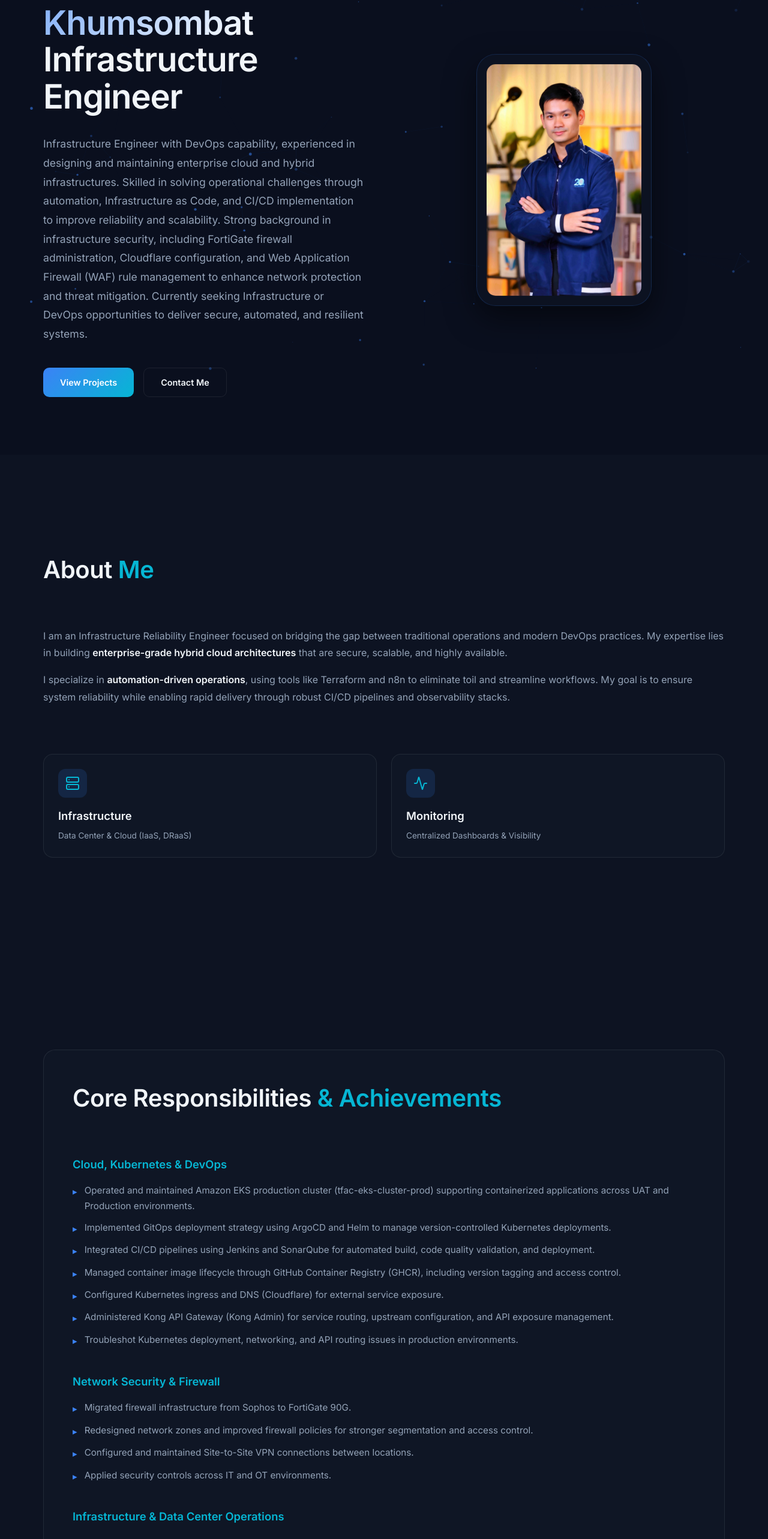
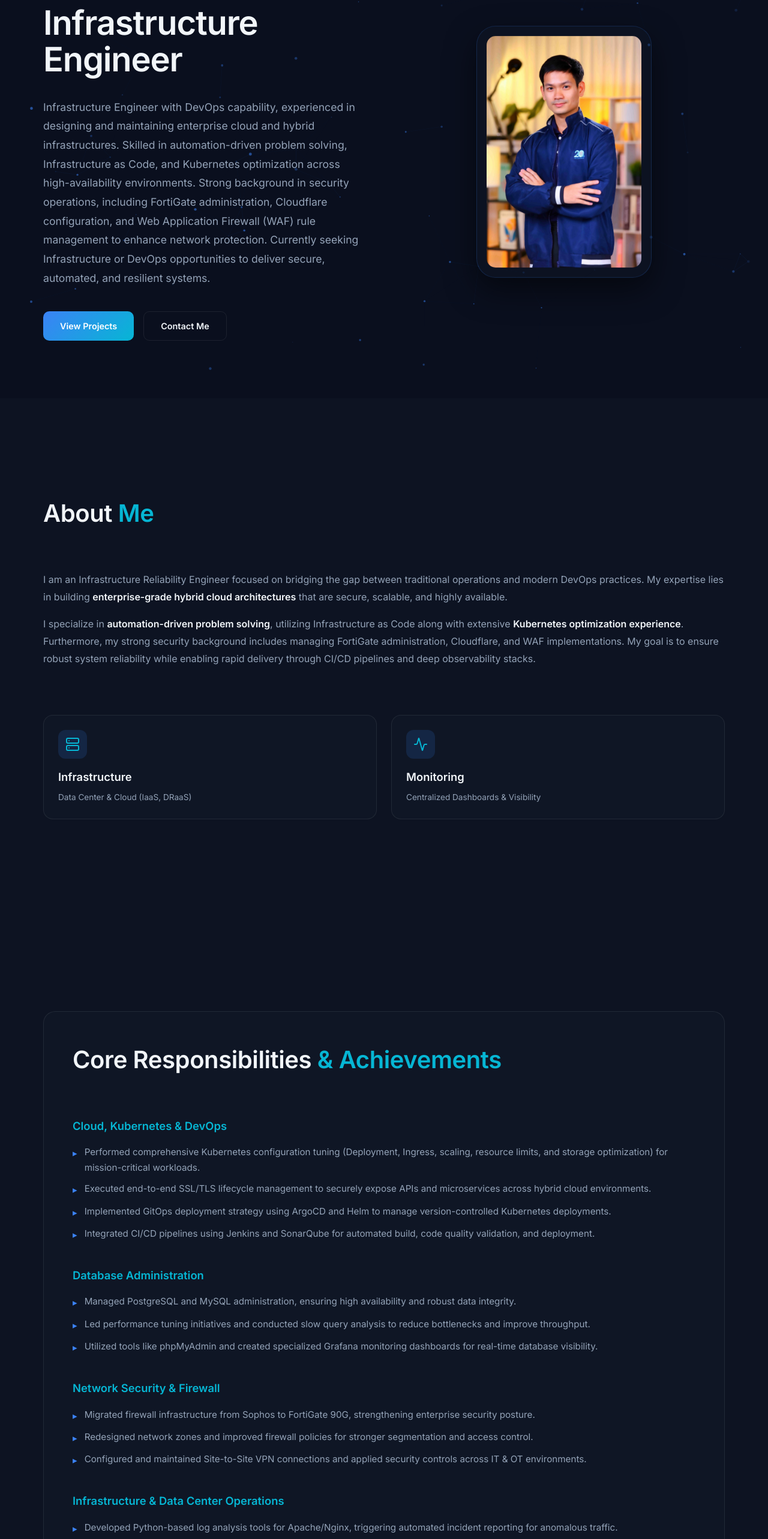
Before and after one commit to Khomsan146/profile, a React (Vite) app: page / in a window 1280 px wide. Shown: the part 182-2748 px from the top of the page at 60% size. Built offline with nearby package versions, Linux system fonts and the light colour scheme; a web font is replaced by a local one.

Commit message:
Enhance project details and improve gallery layout; update About and Hero sections for clarity

```diff
--- a/src/index.css
+++ b/src/index.css
@@ -837,23 +837,57 @@ footer {
 
 .gallery {
   display: grid;
-  grid-template-columns: repeat(auto-fit, minmax(280px, 1fr));
-  gap: 1rem;
-  margin-bottom: 3rem;
+  gap: 1.5rem;
+  margin-top: 2rem;
+  margin-bottom: 4rem;
+}
+
+.gallery-grid-1 {
+  grid-template-columns: 1fr;
+  max-width: 800px;
+  margin-left: auto;
+  margin-right: auto;
+}
+
+.gallery-grid-2 {
+  grid-template-columns: 1fr 1fr;
+}
+
+.gallery-grid-3 {
+  grid-template-columns: repeat(3, 1fr);
+}
+
+.gallery-grid-4 {
+  grid-template-columns: 1fr 1fr;
+}
+
+@media (max-width: 768px) {
+
+  .gallery-grid-2,
+  .gallery-grid-3,
+  .gallery-grid-4 {
+    grid-template-columns: 1fr;
+  }
 }
 
 .gallery img {
   width: 100%;
-  height: 200px;
-  object-fit: cover;
-  border-radius: 12px;
+  height: auto;
+  min-height: 200px;
+  max-height: 400px;
+  object-fit: contain;
+  background: rgba(17, 24, 39, 0.4);
+  border-radius: 16px;
+  padding: 0.5rem;
   cursor: pointer;
-  transition: transform 0.3s;
+  transition: all 0.3s cubic-bezier(0.175, 0.885, 0.32, 1.275);
   border: 1px solid var(--border);
 }
 
 .gallery img:hover {
-  transform: scale(1.02);
+  transform: translateY(-5px);
+  border-color: rgba(59, 130, 246, 0.5);
+  box-shadow: 0 10px 30px rgba(0, 0, 0, 0.3);
 }
 
 /* ---------- SCROLL REVEAL ---------- */
--- a/src/sections/About.jsx
+++ b/src/sections/About.jsx
@@ -16,10 +16,10 @@ export default function About() {
                                 that are secure, scalable, and highly available.
                             </p>
                             <p>
-                                I specialize in <strong style={{ color: '#f1f5f9' }}>automation-driven operations</strong>,
-                                using tools like Terraform and n8n to eliminate toil and streamline workflows. My goal is to
-                                ensure system reliability while enabling rapid delivery through robust CI/CD pipelines and
-                                observability stacks.
+                                I specialize in <strong style={{ color: '#f1f5f9' }}>automation-driven problem solving</strong>,
+                                utilizing Infrastructure as Code along with extensive <strong style={{ color: '#f1f5f9' }}>Kubernetes optimization experience</strong>.
+                                Furthermore, my strong security background includes managing FortiGate administration, Cloudflare, and WAF implementations.
+                                My goal is to ensure robust system reliability while enabling rapid delivery through CI/CD pipelines and deep observability stacks.
                             </p>
                         </div>
                         <div className="features-grid">
--- a/src/sections/Hero.jsx
+++ b/src/sections/Hero.jsx
@@ -13,19 +13,16 @@ export default function Hero() {
                     <div className="hero-grid">
                         <div className="hero-content">
                             <h1>
-                                I'm <span className="gradient-text">Khomsan Khumsombat</span> <br />
+                                I'm <span className="gradient-text">Golf Khomsan</span> <br />
                                 Infrastructure Engineer
                             </h1>
                             <p>
                                 Infrastructure Engineer with DevOps capability, experienced in designing and
-                                maintaining enterprise cloud and hybrid infrastructures. Skilled in solving
-                                operational challenges through automation, Infrastructure as Code, and CI/CD
-                                implementation to improve reliability and scalability.
-                                Strong background in infrastructure security, including FortiGate firewall
-                                administration, Cloudflare configuration, and Web Application Firewall (WAF)
-                                rule management to enhance network protection and threat mitigation.
-                                Currently seeking Infrastructure or DevOps opportunities to deliver secure,
-                                automated, and resilient systems.
+                                maintaining enterprise cloud and hybrid infrastructures. Skilled in automation-driven
+                                problem solving, Infrastructure as Code, and Kubernetes optimization across high-availability environments.
+                                Strong background in security operations, including FortiGate administration, Cloudflare configuration,
+                                and Web Application Firewall (WAF) rule management to enhance network protection.
+                                Currently seeking Infrastructure or DevOps opportunities to deliver secure, automated, and resilient systems.
                             </p>
                             <div className="cta-group">
                                 <button className="btn btn-primary" onClick={() => scrollTo('#projects')}>View Projects</button>
--- a/src/sections/Responsibilities.jsx
+++ b/src/sections/Responsibilities.jsx
@@ -4,55 +4,49 @@ const GROUPS = [
     {
         title: 'Cloud, Kubernetes & DevOps',
         items: [
-            'Operated and maintained Amazon EKS production cluster (tfac-eks-cluster-prod) supporting containerized applications across UAT and Production environments.',
+            'Performed comprehensive Kubernetes configuration tuning (Deployment, Ingress, scaling, resource limits, and storage optimization) for mission-critical workloads.',
+            'Executed end-to-end SSL/TLS lifecycle management to securely expose APIs and microservices across hybrid cloud environments.',
             'Implemented GitOps deployment strategy using ArgoCD and Helm to manage version-controlled Kubernetes deployments.',
             'Integrated CI/CD pipelines using Jenkins and SonarQube for automated build, code quality validation, and deployment.',
-            'Managed container image lifecycle through GitHub Container Registry (GHCR), including version tagging and access control.',
-            'Configured Kubernetes ingress and DNS (Cloudflare) for external service exposure.',
-            'Administered Kong API Gateway (Kong Admin) for service routing, upstream configuration, and API exposure management.',
-            'Troubleshot Kubernetes deployment, networking, and API routing issues in production environments.',
+        ],
+    },
+    {
+        title: 'Database Administration',
+        items: [
+            'Managed PostgreSQL and MySQL administration, ensuring high availability and robust data integrity.',
+            'Led performance tuning initiatives and conducted slow query analysis to reduce bottlenecks and improve throughput.',
+            'Utilized tools like phpMyAdmin and created specialized Grafana monitoring dashboards for real-time database visibility.',
         ],
     },
     {
         title: 'Network Security & Firewall',
         items: [
-            'Migrated firewall infrastructure from Sophos to FortiGate 90G.',
+            'Migrated firewall infrastructure from Sophos to FortiGate 90G, strengthening enterprise security posture.',
             'Redesigned network zones and improved firewall policies for stronger segmentation and access control.',
-            'Configured and maintained Site-to-Site VPN connections between locations.',
-            'Applied security controls across IT and OT environments.',
+            'Configured and maintained Site-to-Site VPN connections and applied security controls across IT & OT environments.',
         ],
     },
     {
         title: 'Infrastructure & Data Center Operations',
         items: [
-            'Supported and maintained production infrastructure, handling incidents, service requests, problems, and change activities.',
-            'Deployed and maintained on-premise Data Center systems, including server setup and network configuration.',
-            'Analyzed Apache access/error logs and system logs to troubleshoot traffic issues and HTTP errors (4xx/5xx).',
-            'Coordinated with vendors (Microsoft, Dell, Cisco TAC, Veritas) for troubleshooting and issue resolution.',
-        ],
-    },
-    {
-        title: 'Virtualization & High Availability',
-        items: [
-            'Managed VMware and Nutanix virtualization platforms.',
-            'Optimized VM resource allocation to maintain system stability and performance.',
-            'Performed capacity planning to support workload growth.',
+            'Developed Python-based log analysis tools for Apache/Nginx, triggering automated incident reporting for anomalous traffic.',
+            'Supported and maintained production infrastructure, handling incidents, service requests, and complex change activities.',
+            'Coordinated with technology partners and vendors (Microsoft, Dell, Cisco, Veritas) for accelerated issue resolution.',
         ],
     },
     {
         title: 'Backup & Disaster Recovery',
         items: [
-            'Managed backup solutions using Veeam Backup & Replication and Veritas Backup.',
-            'Conducted restore testing to ensure recovery readiness.',
-            'Maintained disaster recovery procedures for critical systems.',
+            'Spearheaded RPO/RTO design architectures, tailoring backup solutions (Veeam, Veritas) to rigorous business SLAs.',
+            'Designed and executed robust BCP testing strategies, ensuring recovery readiness under critical scenarios.',
         ],
     },
     {
         title: 'Automation & Monitoring',
         items: [
-            'Developed automation workflows using n8n to reduce manual operational tasks and improve notification processes.',
-            'Built a web-based monitoring dashboard integrating multiple infrastructure data sources.',
-            'Developed a gold price prediction project integrating TwelveData and GNews API for technical and sentiment analysis.',
+            'Architected comprehensive monitoring systems utilizing Grafana alerts and Uptime monitoring for global visibility.',
+            'Integrated Telegram notifications and multi-level escalation matrices directly into alerting workflows.',
+            'Engineered automated service restart mechanisms through n8n automation, significantly driving down MTTR.',
         ],
     },
 ]
```
Also changed, not shown: src/data/projects.js (+10 -0 lines), src/pages/ProjectDetail.jsx (+18 -6 lines).
